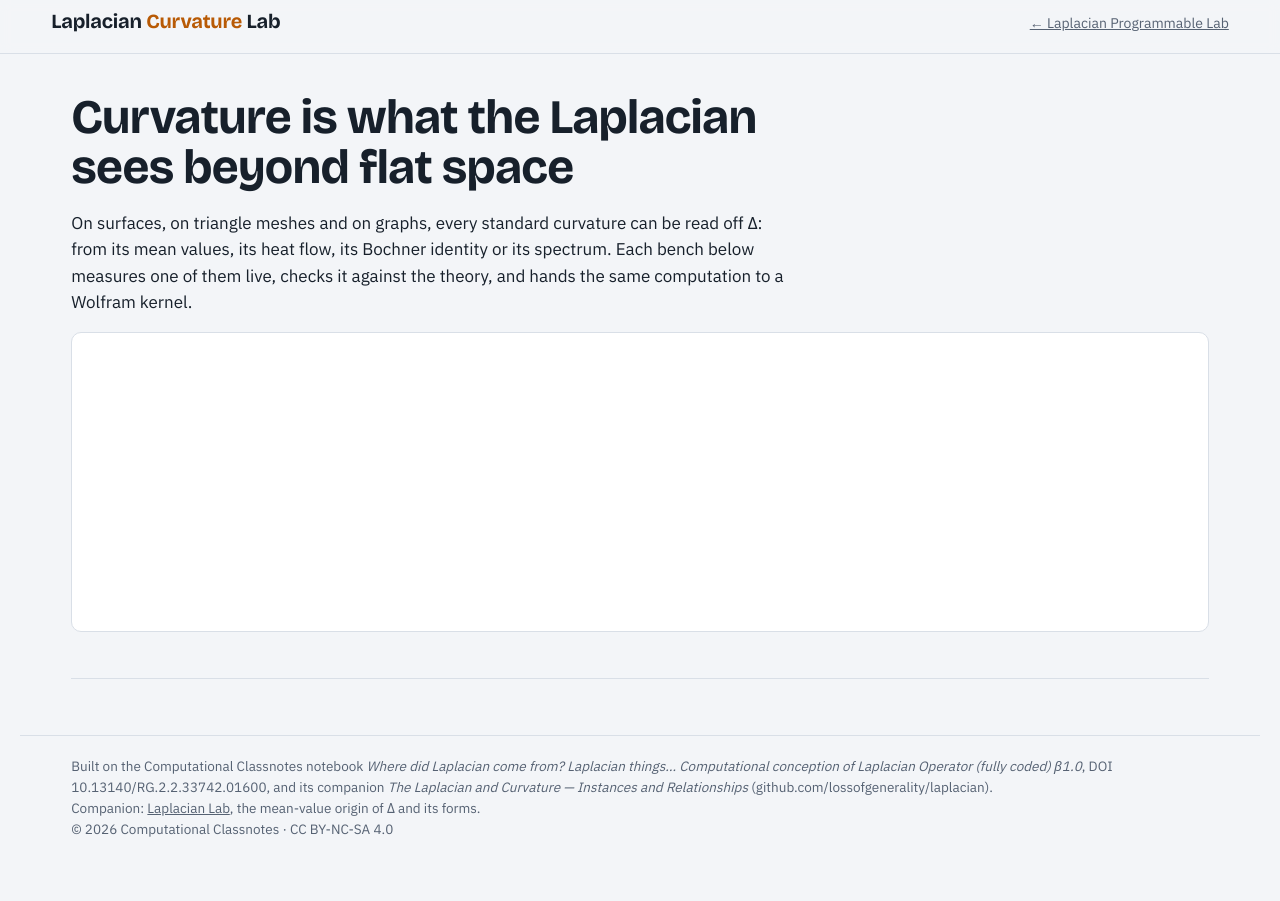
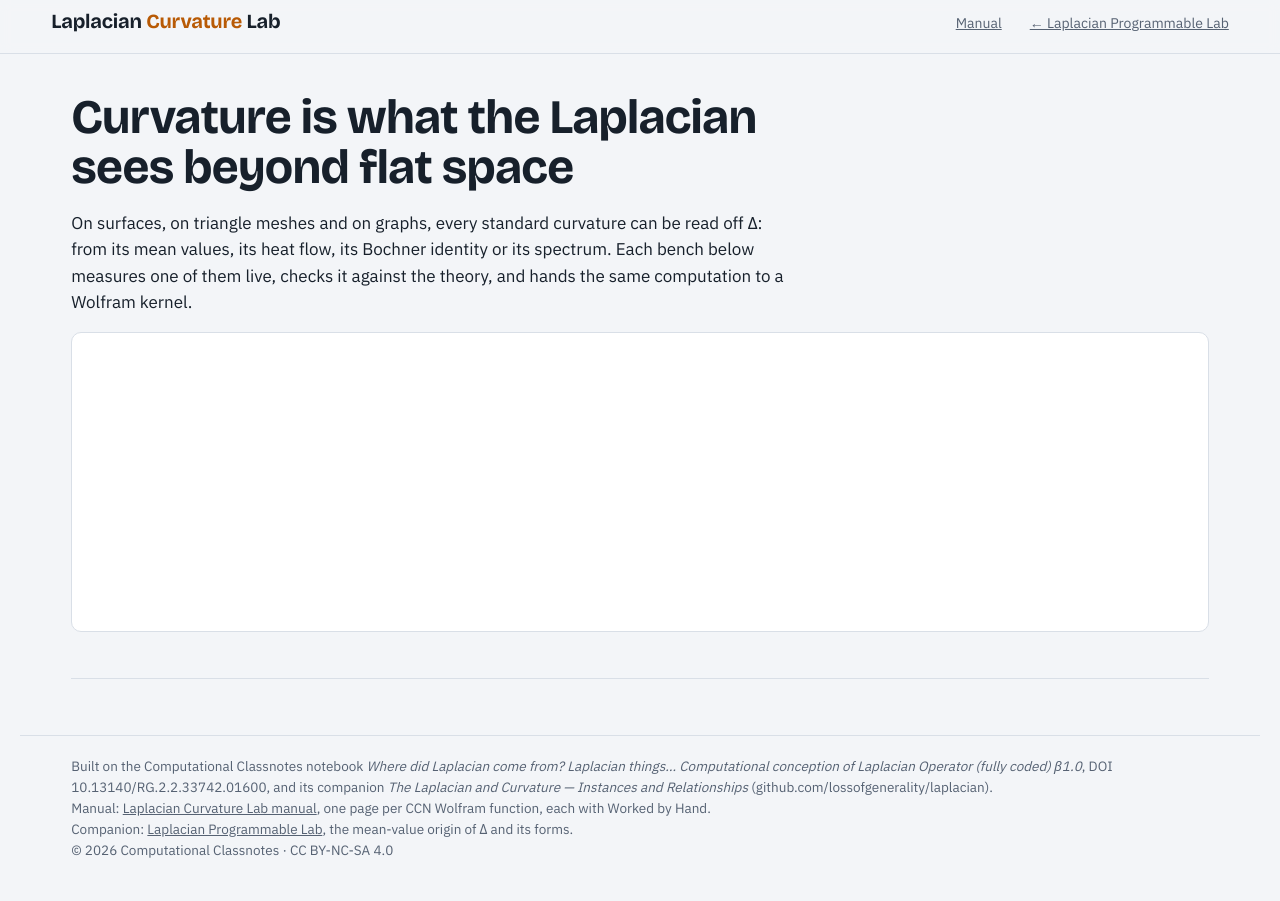
Before and after one commit to lossofgenerality/laplacian, a plain HTML site: page lab/template.html in a window 1280 px wide. Before the commit the page ends 880 px from the top, so only its background shows below. Drawn offline with nearby package versions, Linux system fonts and the light colour scheme.

Commit message:
Labs link to their manuals (header/sidebar and footer)

```diff
--- a/lab/template.html
+++ b/lab/template.html
@@ -122,7 +122,7 @@ footer a{color:inherit}
 </head>
 <body>
 <header>
- <div class="top"><div class="brand">Laplacian <b>Curvature</b> Lab</div><span class="muted" id="status"></span><a class="muted" style="margin-left:auto;color:var(--soft)" href="https://lossofgenerality.github.io/Laplacian-lab/">← Laplacian Programmable Lab</a></div>
+ <div class="top"><div class="brand">Laplacian <b>Curvature</b> Lab</div><span class="muted" id="status"></span><a class="muted" style="margin-left:auto;color:var(--soft)" href="https://lossofgenerality.github.io/laplacian/manual.html">Manual</a><a class="muted" style="margin-left:14px;color:var(--soft)" href="https://lossofgenerality.github.io/Laplacian-lab/">← Laplacian Programmable Lab</a></div>
  <nav id="nav" aria-label="Sections" data-hscroll></nav>
 </header>
 <main id="main">
@@ -292,7 +292,8 @@ footer a{color:inherit}
 </main>
 <footer>
  Built on the Computational Classnotes notebook <em>Where did Laplacian come from? Laplacian things… Computational conception of Laplacian Operator (fully coded) β1.0</em>, DOI 10.13140/RG.2.2.33742.01600, and its companion <em>The Laplacian and Curvature — Instances and Relationships</em> (github.com/lossofgenerality/laplacian).<br>
- Companion: <a href="https://lossofgenerality.github.io/Laplacian-lab/">Laplacian Lab</a>, the mean-value origin of Δ and its forms.<br>
+ Manual: <a href="https://lossofgenerality.github.io/laplacian/manual.html">Laplacian Curvature Lab manual</a>, one page per CCN Wolfram function, each with Worked by Hand.<br>
+ Companion: <a href="https://lossofgenerality.github.io/Laplacian-lab/">Laplacian Programmable Lab</a>, the mean-value origin of Δ and its forms.<br>
  © 2026 Computational Classnotes · CC BY-NC-SA 4.0
 </footer>
 <script>
```
Also changed, not shown: lab/Laplacian_Curvature_Lab.html (+3 -2 lines), lab/laplacian-curvature-lab.html (+3 -2 lines).
